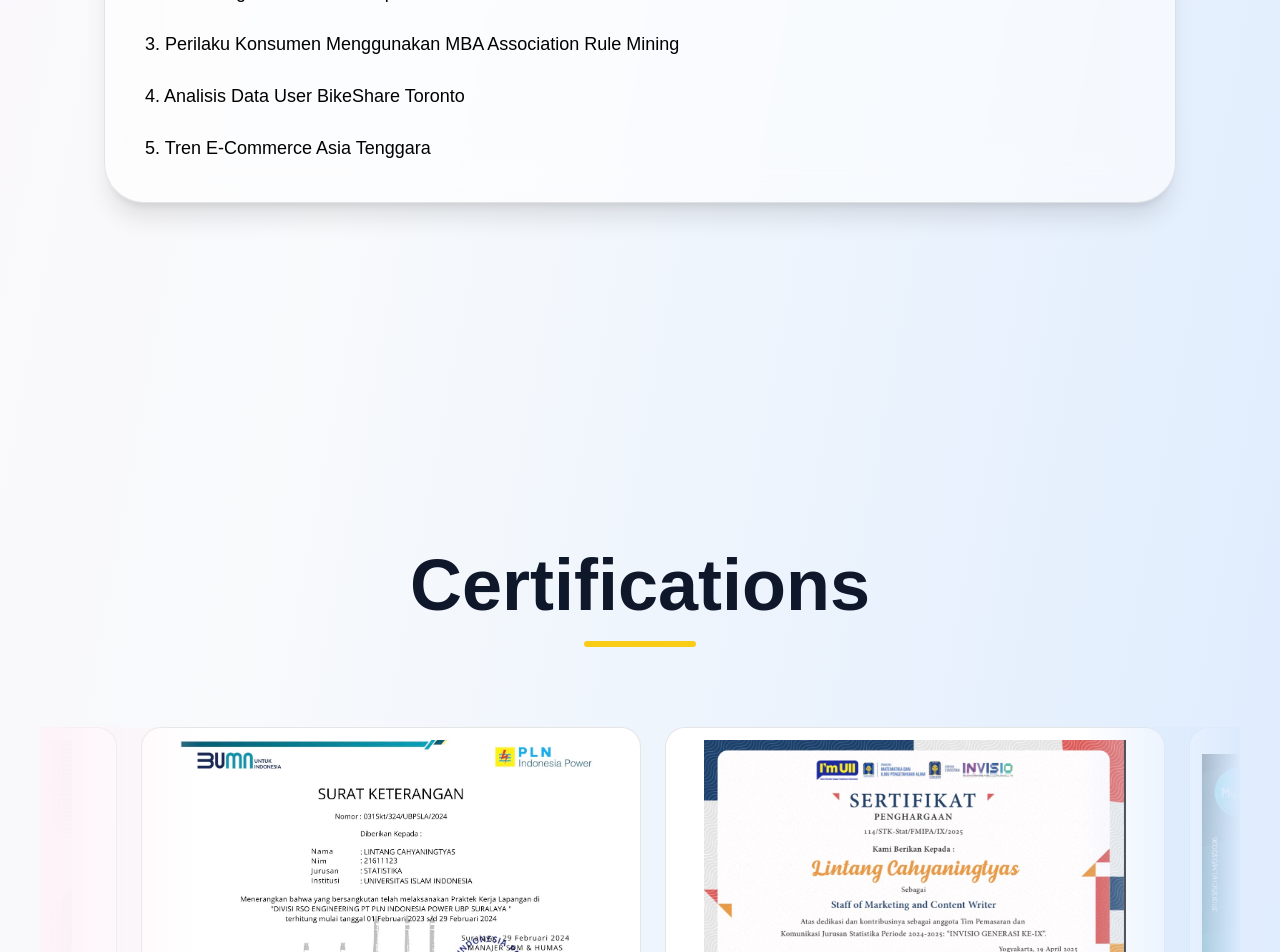
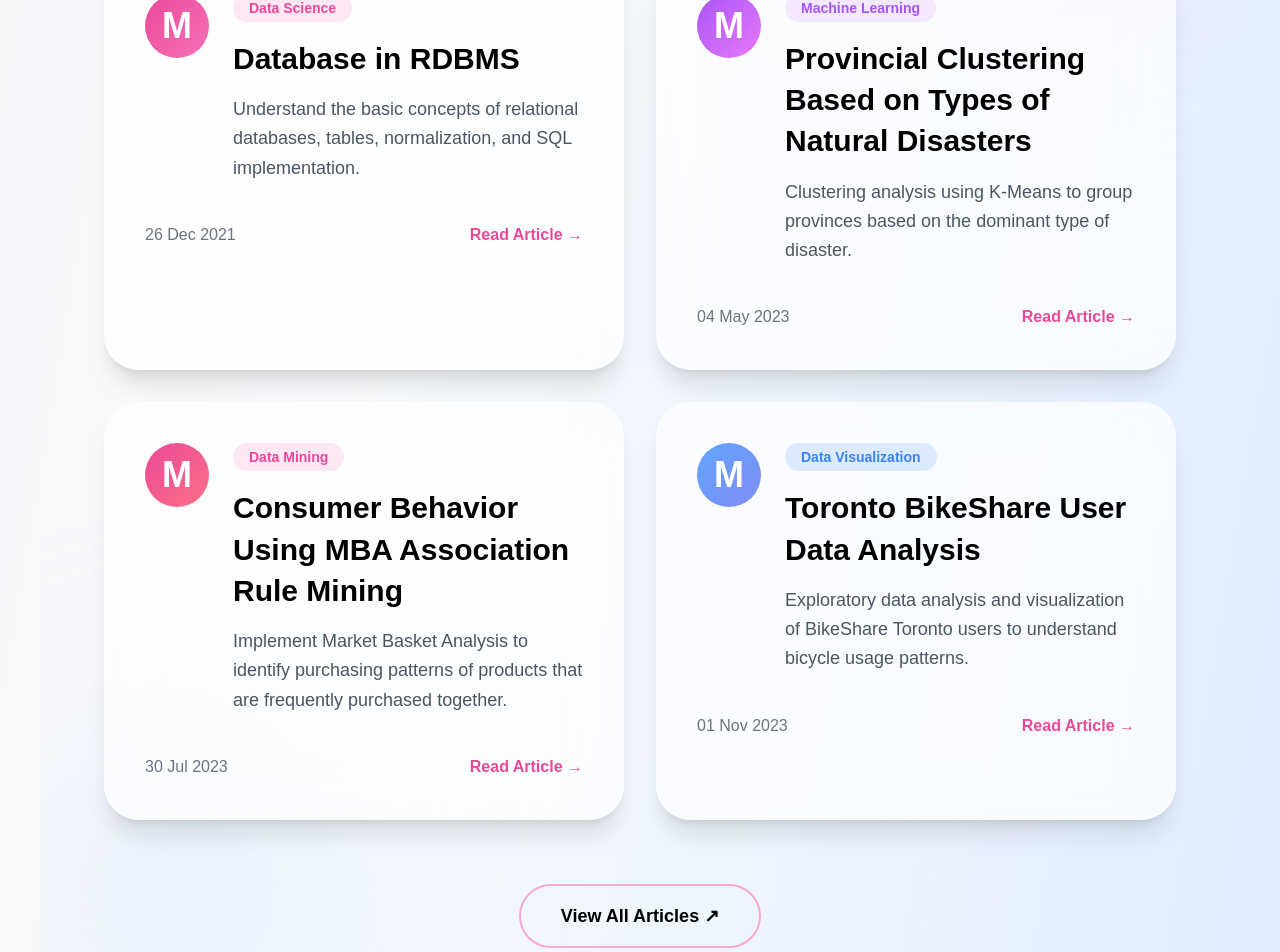
Before and after one commit to lintangntyas/portfolio, a Next.js app: page / in a window 1280 px wide. Shown: the part 4900-5852 px from the top of the page. Built offline with nearby package versions, Linux system fonts and the light colour scheme.

Commit message:
Update page.js

```diff
--- a/app/page.js
+++ b/app/page.js
@@ -663,59 +663,231 @@ export default function Home() {
       {/* MEDIUM */}
       <section
         id="medium"
-        className="min-h-screen px-6 md:px-16 py-24 overflow-hidden"
+        className="min-h-screen px-6 md:px-16 py-24 relative overflow-hidden"
       >
-        <h1 className="text-5xl md:text-7xl font-bold text-center mb-20">
+
+        {/* BACKGROUND BLUR */}
+        <div className="absolute left-0 bottom-0 w-[300px] h-[300px] bg-blue-200 blur-[120px] opacity-40 rounded-full"></div>
+
+        <div className="absolute right-0 top-0 w-[300px] h-[300px] bg-pink-200 blur-[120px] opacity-40 rounded-full"></div>
+
+        {/* TITLE */}
+        <div className="text-center mb-20 relative z-10">
+
+          <h1 className="text-5xl md:text-7xl font-bold text-slate-900">
             Medium Articles
           </h1>
 
-        {/* MEDIUM ARTICLES */}
-        <div className="max-w-6xl mx-auto bg-white/60 backdrop-blur-xl border border-black/10 rounded-[40px] p-10 shadow-xl">
+          <p className="text-gray-500 mt-4 text-lg">
+            Thoughts, insights, and data stories
+          </p>
 
-          <div className="space-y-6 text-lg">
+          <div className="w-20 h-1 bg-gradient-to-r from-pink-500 via-purple-500 to-blue-500 rounded-full mx-auto mt-5"></div>
 
+        </div>
+
+        {/* CARDS */}
+        <div className="grid grid-cols-1 md:grid-cols-2 gap-8 max-w-6xl mx-auto relative z-10">
+
+          {/* CARD 1 */}
           <a
-              href="https://medium.com/@lintangntyas/basis-data-pada-rdbms"
+            href="https://medium.com/statistics-uii/basis-data-pada-rdbms-12be0f95c277"
             target="_blank"
-              className="block hover:text-pink-500 transition"
+            className="bg-white/70 backdrop-blur-xl border border-white/30 rounded-[35px] p-10 shadow-xl hover:-translate-y-2 transition duration-300"
           >
-              1. Basis Data Pada RDBMS
+
+            <div className="flex items-start gap-6">
+
+              <div className="w-16 h-16 rounded-full bg-gradient-to-br from-pink-500 to-pink-400 text-white flex items-center justify-center text-4xl font-bold flex-shrink-0">
+                M
+              </div>
+
+              <div className="flex-1">
+
+                <span className="inline-block px-4 py-1 rounded-full bg-pink-100 text-pink-500 text-sm font-semibold mb-4">
+                  Data Science
+                </span>
+
+                <h2 className="text-3xl font-bold text-black leading-snug">
+                  Database in RDBMS
+                </h2>
+
+                <p className="text-gray-600 mt-4 leading-relaxed text-lg">
+                  Understand the basic concepts of relational databases,
+                  tables, normalization, and SQL implementation.
+                </p>
+
+              </div>
+
+            </div>
+
+            <div className="flex items-center justify-between mt-10">
+
+              <span className="text-gray-500">
+                26 Dec 2021
+              </span>
+
+              <span className="text-pink-500 font-semibold flex items-center gap-2">
+                Read Article →
+              </span>
+
+            </div>
+
           </a>
 
+          {/* CARD 2 */}
           <a
-              href="https://medium.com/@lintangntyas/clustering-provinsi-terhadap-jenis-bencana"
+            href="https://medium.com/@lintangntyas/clustering-provinsi-terhadap-jenis-bencana-alam-di-indonesia-tahun-2021-b85eeaf1b451"
             target="_blank"
-              className="block hover:text-pink-500 transition"
+            className="bg-white/70 backdrop-blur-xl border border-white/30 rounded-[35px] p-10 shadow-xl hover:-translate-y-2 transition duration-300"
           >
-              2. Clustering Provinsi Terhadap Jenis Bencana Alam
+
+            <div className="flex items-start gap-6">
+
+              <div className="w-16 h-16 rounded-full bg-gradient-to-br from-purple-500 to-fuchsia-400 text-white flex items-center justify-center text-4xl font-bold flex-shrink-0">
+                M
+              </div>
+
+              <div className="flex-1">
+
+                <span className="inline-block px-4 py-1 rounded-full bg-purple-100 text-purple-500 text-sm font-semibold mb-4">
+                  Machine Learning
+                </span>
+
+                <h2 className="text-3xl font-bold text-black leading-snug">
+                  Provincial Clustering Based on Types of Natural Disasters
+                </h2>
+
+                <p className="text-gray-600 mt-4 leading-relaxed text-lg">
+                  Clustering analysis using K-Means
+                  to group provinces based on the dominant type of disaster.
+                </p>
+
+              </div>
+
+            </div>
+
+            <div className="flex items-center justify-between mt-10">
+
+              <span className="text-gray-500">
+                04 May 2023
+              </span>
+
+              <span className="text-pink-500 font-semibold flex items-center gap-2">
+                Read Article →
+              </span>
+
+            </div>
+
           </a>
 
+          {/* CARD 3 */}
           <a
-              href="https://medium.com/@lintangntyas/perilaku-konsumen-menggunakan-mba"
+            href="https://medium.com/@lintangntyas/perilaku-konsumen-menggunakan-mba-association-rule-mining-cc0f604b319a"
             target="_blank"
-              className="block hover:text-pink-500 transition"
+            className="bg-white/70 backdrop-blur-xl border border-white/30 rounded-[35px] p-10 shadow-xl hover:-translate-y-2 transition duration-300"
           >
-              3. Perilaku Konsumen Menggunakan MBA Association Rule Mining
+
+            <div className="flex items-start gap-6">
+
+              <div className="w-16 h-16 rounded-full bg-gradient-to-br from-pink-500 to-rose-400 text-white flex items-center justify-center text-4xl font-bold flex-shrink-0">
+                M
+              </div>
+
+              <div className="flex-1">
+
+                <span className="inline-block px-4 py-1 rounded-full bg-pink-100 text-pink-500 text-sm font-semibold mb-4">
+                  Data Mining
+                </span>
+
+                <h2 className="text-3xl font-bold text-black leading-snug">
+                  Consumer Behavior Using MBA Association Rule Mining
+                </h2>
+
+                <p className="text-gray-600 mt-4 leading-relaxed text-lg">
+                  Implement Market Basket Analysis to identify purchasing patterns
+                  of products that are frequently purchased together.
+                </p>
+
+              </div>
+
+            </div>
+
+            <div className="flex items-center justify-between mt-10">
+
+              <span className="text-gray-500">
+                30 Jul 2023
+              </span>
+
+              <span className="text-pink-500 font-semibold flex items-center gap-2">
+                Read Article →
+              </span>
+
+            </div>
+
           </a>
 
+          {/* CARD 4 */}
           <a
-              href="https://medium.com/@lintangntyas/analisis-data-terhadap-bike-share"
+            href="https://medium.com/@lintangntyas/analisis-data-terhadap-tipe-penyewaan-bikeshare-toronto-pada-tahun-2018-f932072c2682"
             target="_blank"
-              className="block hover:text-pink-500 transition"
+            className="bg-white/70 backdrop-blur-xl border border-white/30 rounded-[35px] p-10 shadow-xl hover:-translate-y-2 transition duration-300"
           >
-              4. Analisis Data User BikeShare Toronto
-            </a>
 
-            <a
-              href="https://medium.com/@lintangntyas/tren-e-commerce-asia"
-              target="_blank"
-              className="block hover:text-pink-500 transition"
-            >
-              5. Tren E-Commerce Asia Tenggara
+            <div className="flex items-start gap-6">
+
+              <div className="w-16 h-16 rounded-full bg-gradient-to-br from-blue-400 to-indigo-400 text-white flex items-center justify-center text-4xl font-bold flex-shrink-0">
+                M
+              </div>
+
+              <div className="flex-1">
+
+                <span className="inline-block px-4 py-1 rounded-full bg-blue-100 text-blue-500 text-sm font-semibold mb-4">
+                  Data Visualization
+                </span>
+
+                <h2 className="text-3xl font-bold text-black leading-snug">
+                  Toronto BikeShare User Data Analysis
+                </h2>
+
+                <p className="text-gray-600 mt-4 leading-relaxed text-lg">
+                  Exploratory data analysis and visualization of BikeShare Toronto users to
+                  understand bicycle usage patterns.
+                </p>
+
+              </div>
+
+            </div>
+
+            <div className="flex items-center justify-between mt-10">
+
+              <span className="text-gray-500">
+                01 Nov 2023
+              </span>
+
+              <span className="text-pink-500 font-semibold flex items-center gap-2">
+                Read Article →
+              </span>
+
+            </div>
+
           </a>
 
         </div>
+
+        {/* BUTTON */}
+        <div className="flex justify-center mt-16 relative z-10">
+
+          <a
+            href="https://medium.com/@lintangntyas"
+            target="_blank"
+            className="border-2 border-pink-300 px-10 py-4 rounded-full text-lg font-semibold hover:bg-pink-500 hover:text-white transition duration-300"
+          >
+            View All Articles ↗
+          </a>
+
         </div>
+
       </section>
 
       {/* CERTIFICATIONS */}
```
Lines whose indentation alone changed are shown as unchanged.
